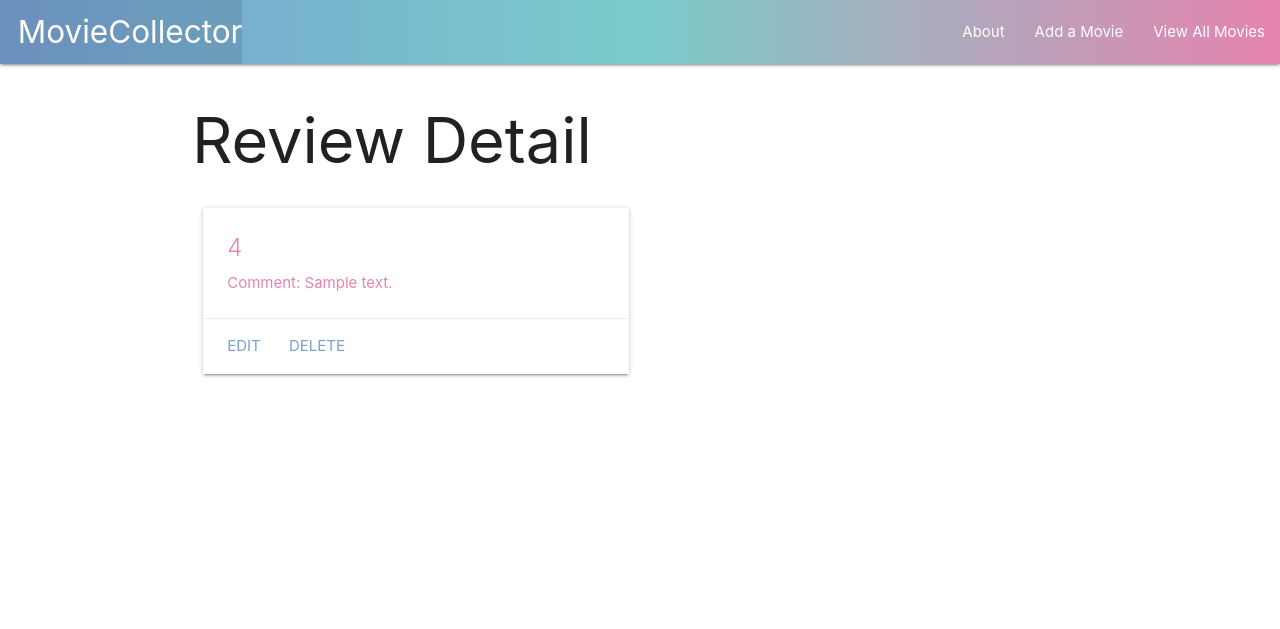
After one commit to emgrebe/Movie-Collector, a Django app: page /reviews/1/ in a window 1280 px wide. The commit adds this page. Shown: the top 629 px of the page. Run offline with Django 3.2, Linux system fonts and the light colour scheme; tables that the repository leaves empty hold one stand-in row (values such as "Sample post").

Commit message:
Review forms, models and urls have been created

```diff
--- a/main_app/models.py
+++ b/main_app/models.py
@@ -1,5 +1,6 @@
 from django.db import models
 from django.urls import reverse
+from datetime import date
 
 TIMES = (
   ('M', 'Morning'),
@@ -7,10 +8,21 @@ TIMES = (
   ('E', 'Evening')
 )
 
+class Review(models.Model):
+  rating = models.IntegerField()
+  comment = models.TextField(max_length=250)
+
+  def __str__(self):
+    return self.rating
+
+  def get_absolute_url(self):
+    return reverse('reviews_detail', kwargs={'pk': self.id})
+
 class Movie(models.Model):
   title = models.CharField(max_length=100)
   year = models.IntegerField()
   description = models.TextField(max_length=150)
+  reviews = models.ManyToManyField(Review)
 
   def __str__(self):
     return self.title
--- a/main_app/templates/about.html
+++ b/main_app/templates/about.html
@@ -1,6 +1,6 @@
 {% extends 'base.html' %}
+
 {% block content %}
-
 <h1>About the Movie Collector</h1>
 <hr />
 <p>Movies on VHS I Have</p>
--- a/main_app/templates/home.html
+++ b/main_app/templates/home.html
@@ -1,6 +1,6 @@
 {% extends 'base.html' %}
+
 {% block content %}
-
 <h1>Home</h1>
 
 {% endblock %}
--- /dev/null
+++ b/main_app/templates/main_app/review_detail.html
@@ -0,0 +1,20 @@
+{% extends 'base.html' %}
+
+{% block content %}
+<h1>Review Detail</h1>
+
+<div class="row">
+  <div class="col s6 col-offset-3">
+    <div class="card">
+      <div class="card-content">
+        <span class="card-title">{{ review.rating }}</span>
+        <p>Comment: {{ review.comment }}</p>
+      </div>
+      <div class="card-action">
+        <a href="{% url 'reviews_update' review.id %}">Edit</a>
+        <a href="{% url 'reviews_delete' review.id %}">Delete</a>
+      </div>
+    </div>
+  </div>
+</div>
+{% endblock %}
--- a/main_app/templates/movies/detail.html
+++ b/main_app/templates/movies/detail.html
@@ -1,6 +1,6 @@
 {% extends 'base.html' %}
+
 {% block content %}
-
 <h1>Movie Details</h1>
 
 <div class="row">
--- a/main_app/templates/movies/index.html
+++ b/main_app/templates/movies/index.html
@@ -1,6 +1,6 @@
 {% extends 'base.html' %}
+
 {% block content %}
-
 <h1>Movie List</h1>
 
 {% for movie in movies %}
--- a/main_app/urls.py
+++ b/main_app/urls.py
@@ -10,4 +10,9 @@ urlpatterns = [
   path('movies/<int:pk>/update/', views.MovieUpdate.as_view(), name='movies_update'),
   path('movies/<int:pk>/delete/', views.MovieDelete.as_view(), name='movies_delete'),
   path('movies/<int:movie_id>/add_watching/', views.add_watching, name='add_watching'),
+  path('reviews/', views.ReviewList.as_view(), name='reviews_index'),
+  path('reviews/<int:pk>/', views.ReviewDetail.as_view(), name='reviews_detail'),
+  path('reviews/create', views.ReviewCreate.as_view(), name='reviews_create'),
+  path('reviews/<int:pk>/update/', views.ReviewUpdate.as_view(), name='reviews_update'),
+  path('reviews/<int:pk>/delete/', views.ReviewDelete.as_view(), name='reviews_delete'),
 ]
--- a/main_app/views.py
+++ b/main_app/views.py
@@ -1,6 +1,7 @@
 from django.shortcuts import render, redirect
 from django.views.generic.edit import CreateView, UpdateView, DeleteView
-from .models import Movie
+from django.views.generic import  DetailView, ListView
+from .models import Movie, Review
 from .forms import WatchingForm
 
 class MovieCreate(CreateView):
@@ -39,3 +40,21 @@ def add_watching(request, movie_id):
     new_watching.movie_id = movie_id
     new_watching.save()
   return redirect('detail', movie_id=movie_id)
+
+class ReviewList(ListView):
+  model = Review
+
+class ReviewDetail(DetailView):
+  model = Review
+
+class ReviewCreate(CreateView):
+  model = Review
+  fields='__all__'
+
+class ReviewUpdate(UpdateView):
+  model = Review
+  fields = ['rating', 'comment']
+
+class ReviewDelete(DeleteView):
+  modle = Review
+  success_url = '/reviews/'
```
Also changed, not shown: main_app/templates/main_app/review_confirm_delete.html (added, +13 -0 lines), main_app/templates/main_app/review_form.html (added, +17 -0 lines), main_app/templates/main_app/review_list.html (added, +17 -0 lines), main_app/migrations/0004_auto_20191120_1713.py (added), main_app/migrations/0005_auto_20191120_1906.py (added).
